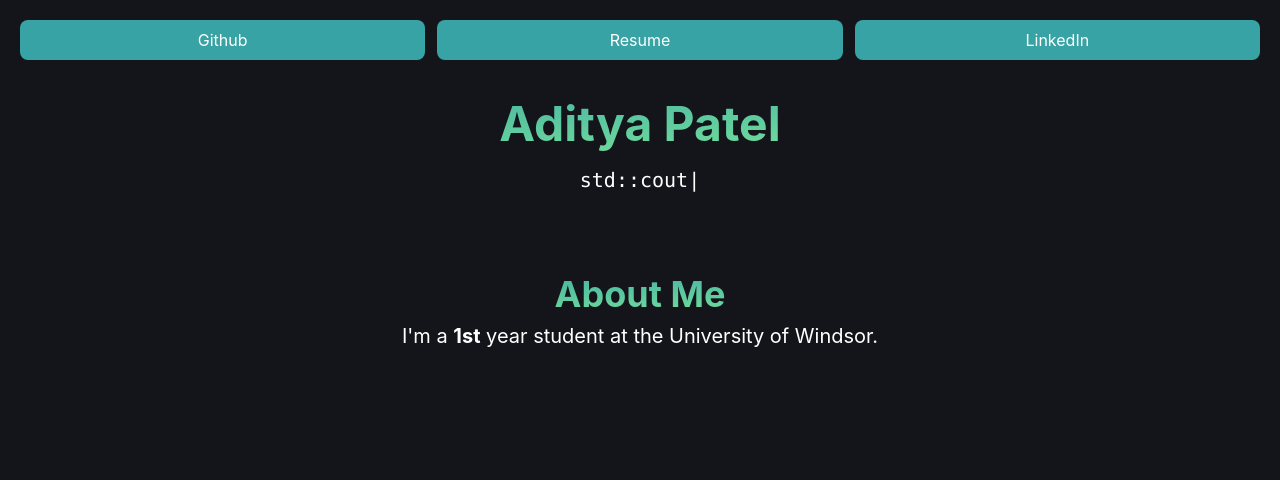
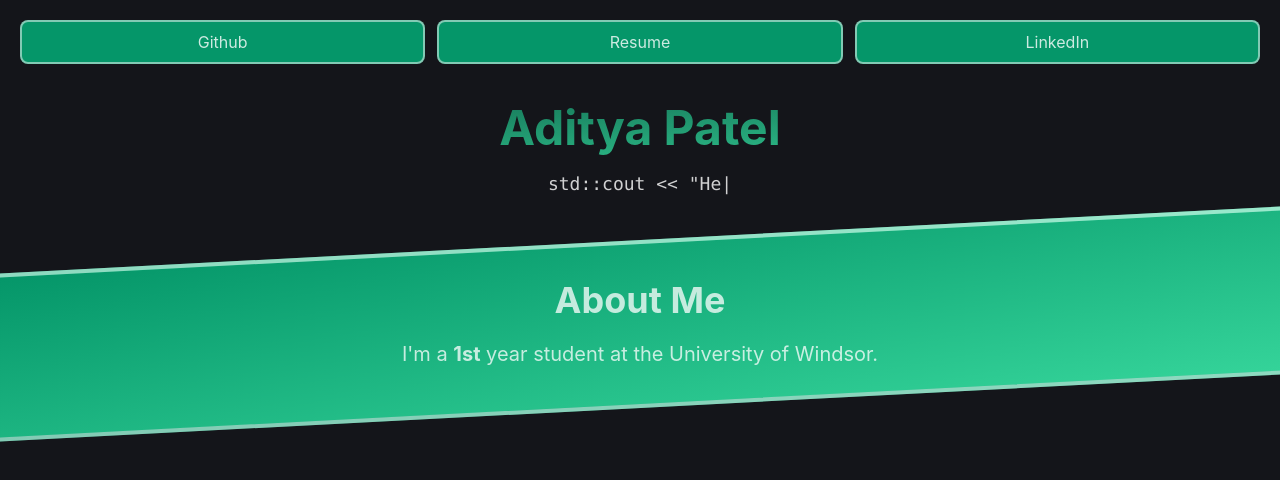
Before and after one commit to Champion2005/PersonalWebsite, a React (Vite) app in the folder PersonalWebsite/: page / in a window 1280 px wide. Shown: the top 480 px of the page. Built offline with nearby package versions, Linux system fonts and the light colour scheme.

Commit message:
fixed colors and made it look nicer

```diff
--- a/PersonalWebsite/src/components/body/AboutMe.jsx
+++ b/PersonalWebsite/src/components/body/AboutMe.jsx
@@ -1,13 +1,14 @@
 export const AboutMe = () => {
-
   return (
     <>
-      <div className='text-center text-white'>
-        <h2 className="mx-10 mt-20 mb-2 text-4xl font-bold bg-gradient-to-br from-teal to-lime bg-clip-text text-transparent">About Me</h2>
-        <p className="mx-2 pb-2 text-xl">
+    <section className="select-none mt-20 py-10 relative after:absolute after:bg-blue after:inset-0 after:-skew-y-3 after:-z-10 after:bg-gradient-to-br after:from-emerald-600 after:to-emerald-400 after:border-y-4 after:border-white/50">
+      <div className='text-center text-white/75'>
+        <h2 className="text-4xl font-bold">About Me</h2>
+        <p className="pt-5 text-xl">
           I'm a <span className="font-bold">1st</span> year student at the University of Windsor.
         </p>
       </div>
+    </section>
     </>
   )
 }
--- a/PersonalWebsite/src/components/header/Header.jsx
+++ b/PersonalWebsite/src/components/header/Header.jsx
@@ -4,10 +4,10 @@ import { TypeAnimation } from 'react-type-animation';
 export const Header = () => {
   return (
     <>
-      <div className='text-center text-white'>
+      <div className='select-none text-center text-white/80'>
         <Navbar />
-        <h1 className="mx-10 mb-2.5 pt-5 pb-2 text-5xl font-bold bg-gradient-to-br from-teal to-lime bg-clip-text text-transparent">Aditya Patel</h1>
-        <p className="mx-2 mb-0 mb-2 text-xl font-mono">
+        <h1 className="mx-10 mb-2.5 pt-5 pb-2 text-5xl font-bold bg-gradient-to-br from-emerald-600/50 to-emerald-400 bg-clip-text text-transparent">Aditya Patel</h1>
+        <p className="absolute left-0 right-0 text-lg font-mono">
           { "" }
           <TypeAnimation
             sequence={[
@@ -19,7 +19,7 @@ export const Header = () => {
               'System.out.println("Hello World");', 1000,
               'echo "Hello World"', 1000,
             ]}
-            speed={10}
+            speed={20}
             repeat={Infinity}
             showCursor={true}
           />
--- a/PersonalWebsite/src/components/header/Navbar.jsx
+++ b/PersonalWebsite/src/components/header/Navbar.jsx
@@ -2,14 +2,14 @@ export const Navbar = () => {
 
     return (
         <>
-            <div className="p-5 grid grid-cols-3 justify-evenly gap-3 sticky top-0">
-                <button className="flex rounded-lg bg-teal hover:bg-gradient-to-r from-orange-500 to-yellow-500">
+            <div className="p-5 grid grid-cols-3 justify-evenly gap-3">
+                <button className="flex rounded-lg bg-emerald-600 border-2 border-white/50 hover:bg-teal-500 hover:scale-[1.01]">
                     <a className="py-2 grow" href='https://github.com/Champion2005' target='_blank' rel='noopener noreferrer'>Github</a>
                 </button>
-                <button className="flex rounded-lg bg-teal hover:bg-yellow-500">
+                <button className="flex rounded-lg bg-emerald-600 border-2 border-white/50 hover:bg-teal-500 hover:scale-[1.01]">
                     <a className="py-2 grow" href='https://apatel.xyz/resume.pdf' target='_blank' rel='noopener noreferrer'>Resume</a>
                 </button>
-                <button className="flex rounded-lg bg-teal hover:bg-gradient-to-r from-yellow-500 to-orange-500">
+                <button className="flex rounded-lg bg-emerald-600 border-2 border-white/50 hover:bg-teal-500 hover:scale-[1.01]">
                     <a className="py-2 grow" href='https://www.linkedin.com/in/aditya-patel52/' target='_blank' rel='noopener noreferrer'>LinkedIn</a>
                 </button>
             </div>
--- a/PersonalWebsite/tailwind.config.js
+++ b/PersonalWebsite/tailwind.config.js
@@ -6,15 +6,7 @@ export default {
   ],
   theme: {
 
-    extend: {
-      colors: {
-        'blue': '#22577A',
-        'teal': '#38A3A5',
-        'aqua': '#57CC99',
-        'lime': '#80ED99',
-        'pale': '#C7F9CC',
-      },
-    },
+    extend: {},
   },
   plugins: [],
 }
```
